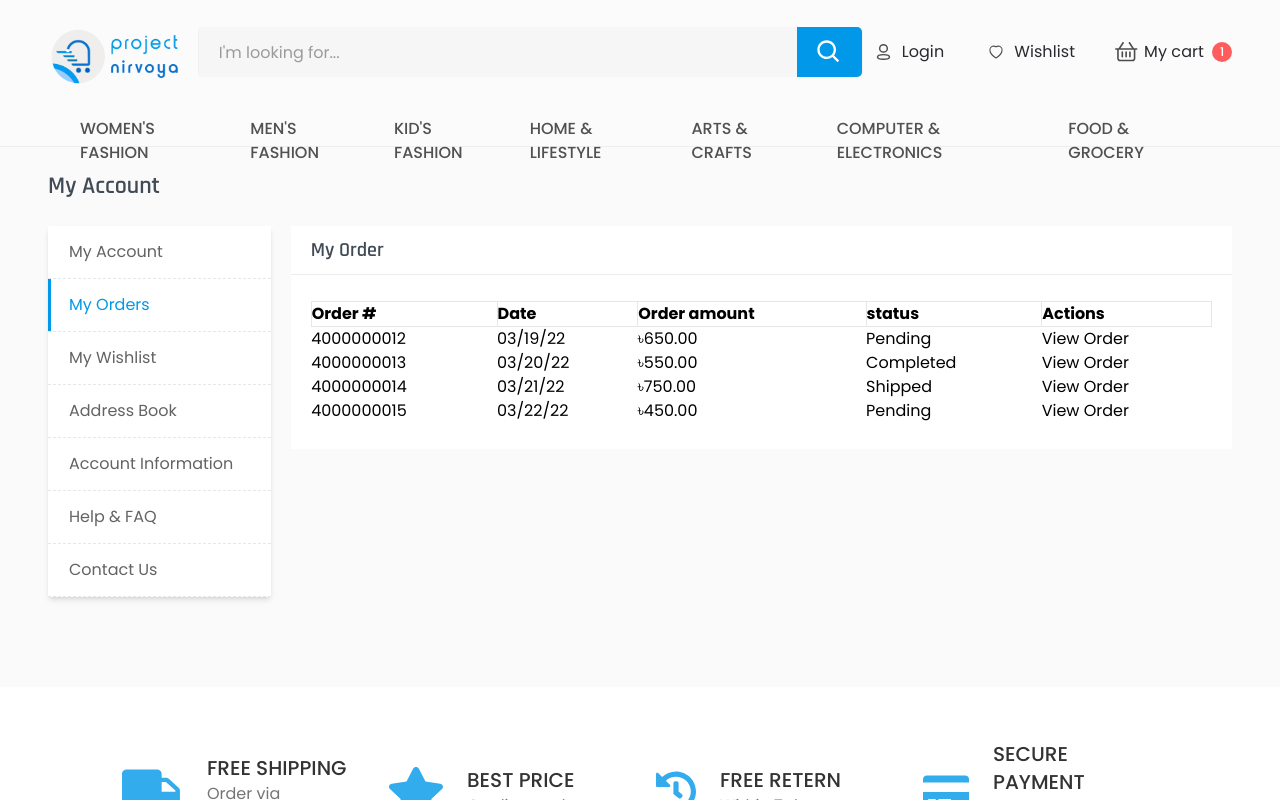
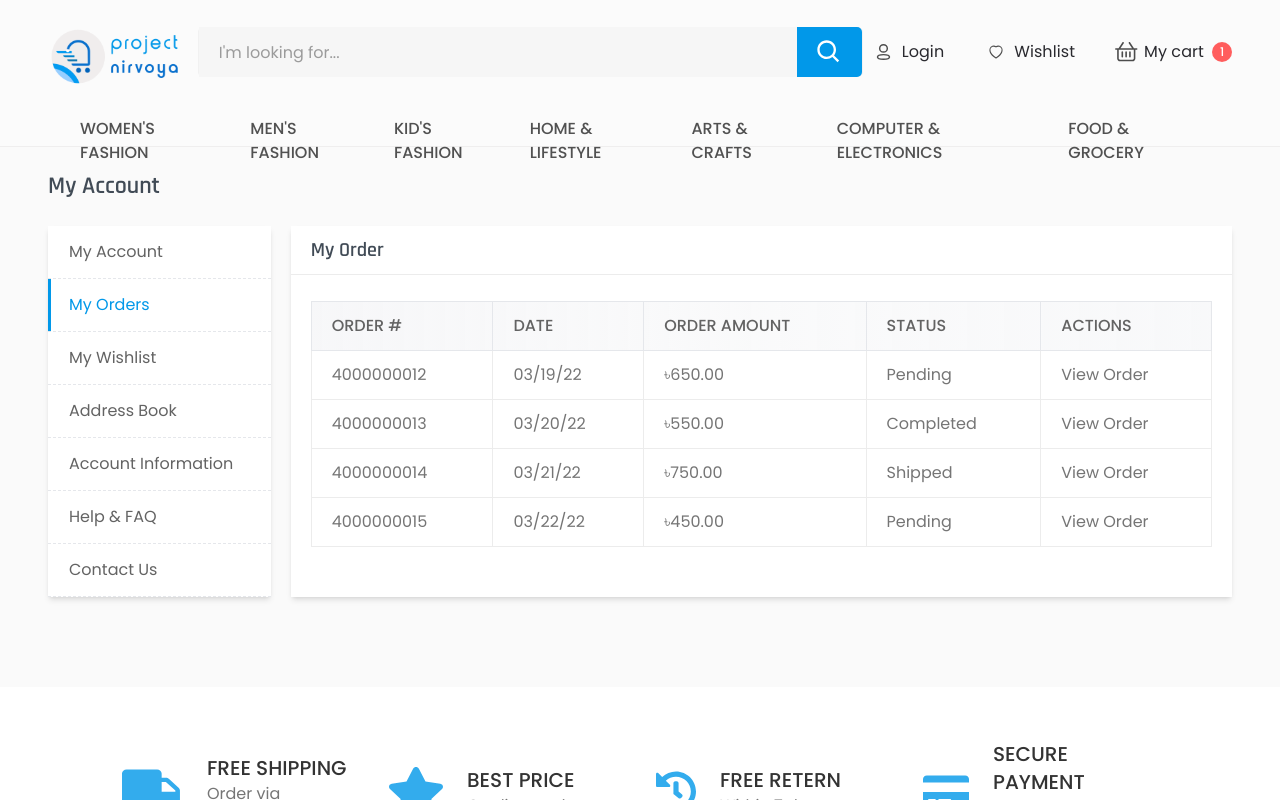
Before and after one commit to nursoftwarebd/glamcart-e-commerce, a Next.js app: page /user-account in a window 1280 px wide. Both pictures are taken after a click on the button "My Orders". Shown: the top 800 px of the page. Built offline with nearby package versions, Linux system fonts and the light colour scheme.

Commit message:
my order done

```diff
--- a/src/components/screen/User/MyAccount.jsx
+++ b/src/components/screen/User/MyAccount.jsx
@@ -5,7 +5,7 @@ import edit from "../../../assets/icons/edit.svg";
 const MyAccount = () => {
   return (
     <div>
-      <div className="bg-white">
+      <div className="bg-white shadow-md">
         <div className="py-3 px-5 border-borderAccount border-b-[.75px] flex items-center justify-between">
           <h4 className="font-rajdhani text-accountBlack text-xl leading-6 tracking-[2%] font-semibold">
             Personal Information
@@ -52,7 +52,7 @@ const MyAccount = () => {
           ))}
         </div>
       </div>
-      <div className="mt-5 bg-white">
+      <div className="mt-5 bg-white shadow-md">
         <div className="py-3 px-5 border-borderAccount border-b-[.75px] flex items-center justify-between">
           <p className="font-rajdhani text-accountBlack text-xl leading-6 tracking-[2%] font-semibold uppercase">
             ADDRESS BOOK
--- a/src/components/screen/User/MyOrder.jsx
+++ b/src/components/screen/User/MyOrder.jsx
@@ -1,32 +1,35 @@
 import { myOrder } from "@/data/myorder";
+import Link from "next/link";
 
 const MyOrder = () => {
   return (
-    <div className="bg-white">
+    <div className="bg-white shadow-md">
       <div className="py-3 px-5 border-borderAccount border-b-[.75px] flex items-center justify-between">
         <h4 className="font-rajdhani text-accountBlack text-xl leading-6 tracking-[2%] font-semibold">
           My Order
         </h4>
       </div>
-      <div className="px-5 py-6.5">
+      <div className="px-5 pt-6.5 pb-13">
         <table className="w-full ">
-          <thead className="border ">
+          <thead className="border-[.75px] border-borderAccount bg-gradient-to-r from-[#E6E7EC]/[32.5%] via-[#E9EAED]/[24%] to-[#E7E9EE]/[28.5%]">
             <tr>
-              <th className="text-start border">Order #</th>
-              <th className="text-start border">Date</th>
-              <th className="text-start border">Order amount</th>
-              <th className="text-start border">status</th>
-              <th className="text-start border">Actions</th>
+              <th className="order_th">Order #</th>
+              <th className="order_th">Date</th>
+              <th className="order_th">Order amount</th>
+              <th className="order_th">status</th>
+              <th className="order_th">Actions</th>
             </tr>
           </thead>
           <tbody>
             {myOrder.map((item, index) => (
               <tr key={index}>
-                <td>{item.order}</td>
-                <td>{item.date}</td>
-                <td>{item.amount}</td>
-                <td>{item.status}</td>
-                <td>{item.action}</td>
+                <td className="order_td">{item.order}</td>
+                <td className="order_td">{item.date}</td>
+                <td className="order_td">{item.amount}</td>
+                <td className="order_td">{item.status}</td>
+                <td className="order_td">
+                  <Link href={"#"}>{item.action}</Link>
+                </td>
               </tr>
             ))}
           </tbody>
--- a/src/styles/globals.css
+++ b/src/styles/globals.css
@@ -72,7 +72,12 @@ body {
 .account_list {
   @apply font-poppins text-base capitalize font-normal  leading-6 tracking-[2%];
 }
-
+.order_th {
+  @apply font-poppins text-start border px-5 py-3 text-base font-medium leading-6 tracking-[2%] text-graRate uppercase;
+}
+.order_td {
+  @apply font-poppins text-base px-5 py-3 leading-6 text-grayView border-[.75px] border-borderAccount;
+}
 /* slider css */
 
 .slick-slide > div {
```
